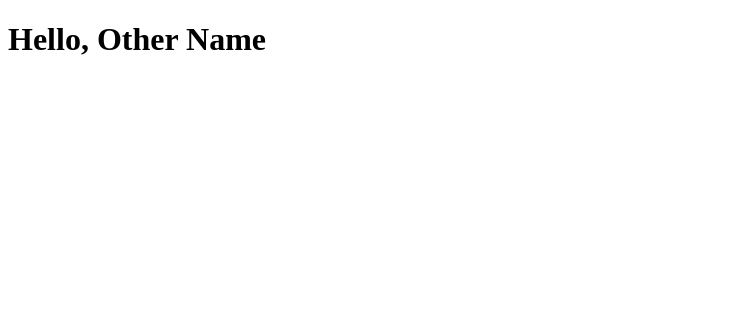
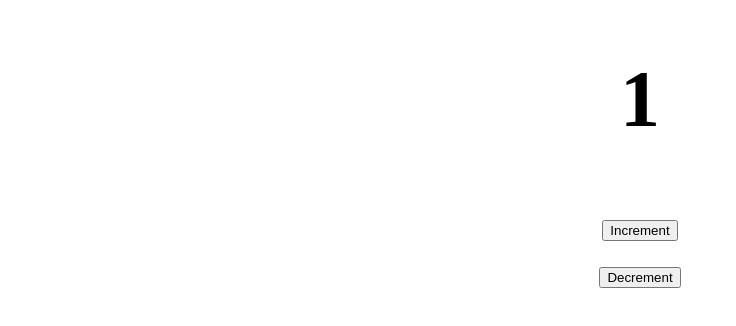
Before and after one commit to armendlahi/learning-react-ick, a React (Create React App) app: page / in a window 1280 px wide. Shown: the top 326 px of the page, without its empty margins (0-736 px from the left). Built offline with nearby package versions, Linux system fonts and the light colour scheme.

Commit message:
Increment and decrement example using setState.

```diff
--- a/src/App.js
+++ b/src/App.js
@@ -1,10 +1,43 @@
 import React, { useState } from 'react';
 
+const style = {
+    fontSize: 40,
+    width: 100,
+    margin: '0 auto',
+    textAlign: 'center'
+};
+
 const App = () => {
-    const [name] = useState('Other Name');
-    console.log(name);
+    // const state = useState(1);
+    // const count = state[0];
+    // const setCount = state[1];
+    const [count, setCount] = useState(1);
 
-    return <h1>Hello, {name}</h1>
+    // console.log(myFunc(5));
+
+    const changeCount = action => {
+        setCount(prevState => action === 'increment' ? prevState + 1 : prevState - 1);
+
+        // action === 'increment'
+        // if (action === 'increment') {
+        //     setCount(prevCount => prevCount + 1);
+        // } else if (action === 'decrement') {
+        //     setCount(prevCount => prevCount - 1);
+        // } else {
+        //     throw new Error('Invalid parameter');
+        // }
+    }
+    // function increment() {
+    //     setCount(prevCount => prevCount + 1);
+    // }
+
+    return (
+        <div style={style}>
+            <h1>{count}</h1>
+            <button onClick={() => changeCount('increment')}>Increment</button>
+            <button onClick={() => changeCount('decrement')}>Decrement</button>
+        </div>
+    )
 };
 
 // class App extends React.Component {
```
